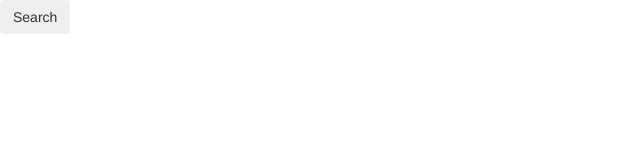
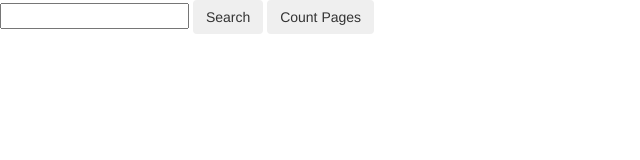
Before and after one commit to jelgar1/iPlayer-listings, a website: page index.html in a window 1280 px wide. Shown: the whole page, without its empty margins (0-640 px from the left). Drawn offline with nearby package versions, Linux system fonts and the light colour scheme; some packages are replaced by stand-ins of ours.

Commit message:
test for counting pages

```diff
--- a/index.html
+++ b/index.html
@@ -13,7 +13,11 @@
   </head>
 
   <body ng-controller='IPlayerListingsController as ctrl'>
-    <button class="btn" ng-click="ctrl.doSearch()">Search</button>
+    <form class="form-horizontal">
+      <input type="text" ng-model="searchCtrl.searchTerm">
+      <button class="btn" ng-click="ctrl.doSearch()">Search</button>
+      <button class="btn" ng-click="ctrl.countPages()">Count Pages</button>
+    </form>
     <ul class="list-group">
       <li ng-repeat="show in ctrl.searchResult.atoz_programmes.elements">
         <img ng-src="{{show.picture_url}}&s=50">
--- a/js/iPlayerListingsController.js
+++ b/js/iPlayerListingsController.js
@@ -6,6 +6,8 @@ iPlayerListings.controller('IPlayerListingsController', ['Search', function(Sear
   Search.query(self.searchTerm)
     .then(function(response) {
       self.searchResult = response.data;
+      console.log(self.searchResult);
     });
   };
+
 }]);
```
Also changed, not shown: test/iPlayerListingsController.spec.js (+7 -0 lines).
